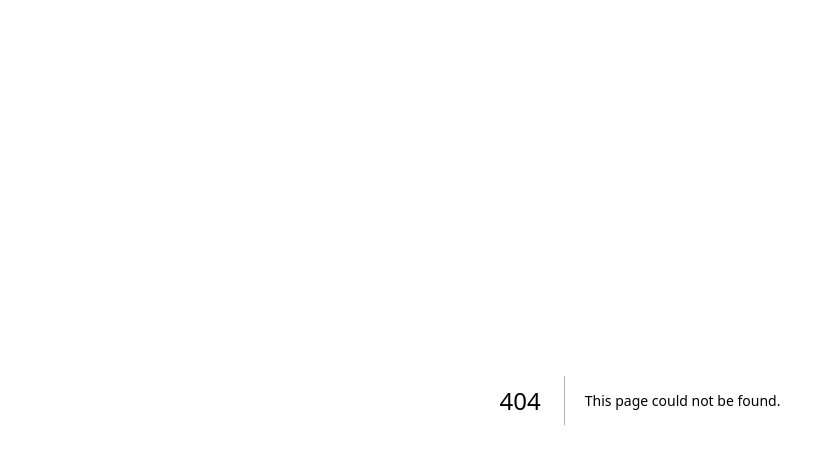
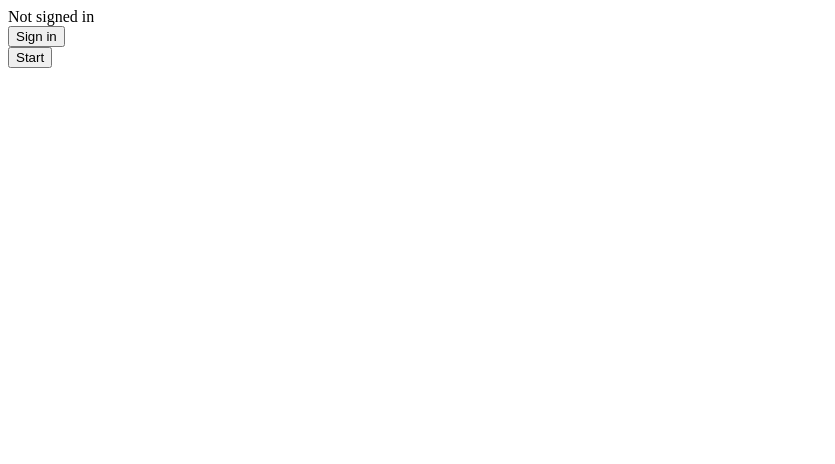
Before and after one commit to RamiRami96/Suumbike, a Next.js app: page / in a window 1280 px wide. Before the commit this address had no page. Shown: the top 464 px of the page, without its empty margins (0-835 px from the left). Built offline with nearby package versions, Linux system fonts and the light colour scheme; no server answers.

Commit message:
structure project

```diff
--- a/next.config.js
+++ b/next.config.js
@@ -1,6 +1,9 @@
 /** @type {import('next').NextConfig} */
 const nextConfig = {
   reactStrictMode: true,
-}
+  images: {
+    domains: ["platform-lookaside.fbsbx.com"],
+  },
+};
 
-module.exports = nextConfig
+module.exports = nextConfig;
--- /dev/null
+++ b/src/components/Auth/Logged.tsx
@@ -0,0 +1,23 @@
+import { Session } from "next-auth";
+import Image from "next/image";
+
+type Props = {
+  session: Session;
+  signOut: () => void;
+};
+
+export default function Logged({ session, signOut }: Props) {
+  return (
+    <>
+      Signed in as <h1 style={{ color: "red" }}>{session?.user?.name}</h1>{" "}
+      <br />
+      <Image
+        width={64}
+        height={64}
+        src={session.user?.image || ""}
+        alt="avatar"
+      />
+      <button onClick={() => signOut()}>Sign out</button>
+    </>
+  );
+}
--- /dev/null
+++ b/src/components/Auth/Login.tsx
@@ -0,0 +1,12 @@
+type Props = {
+  signIn: () => void;
+};
+
+export default function Login({ signIn }: Props) {
+  return (
+    <>
+      Not signed in <br />
+      <button onClick={signIn}>Sign in</button>
+    </>
+  );
+}
--- /dev/null
+++ b/src/components/Contacts/Contacts.tsx
@@ -0,0 +1,5 @@
+import React from "react";
+
+export default function Contacts() {
+  return <div>Contacts</div>;
+}
--- /dev/null
+++ b/src/components/Header/Header.tsx
@@ -0,0 +1,17 @@
+import { useSession, signIn, signOut } from "next-auth/react";
+import Logged from "../Auth/Logged";
+import Login from "../Auth/Login";
+
+export default function Header() {
+  const { data: session } = useSession();
+  console.log(session?.user);
+  return (
+    <header>
+      {session?.user ? (
+        <Logged session={session} signOut={signOut} />
+      ) : (
+        <Login signIn={signIn} />
+      )}
+    </header>
+  );
+}
--- /dev/null
+++ b/src/components/Start/Start.tsx
@@ -0,0 +1,3 @@
+export default function Start() {
+  return <button>Start</button>;
+}
--- /dev/null
+++ b/src/components/StreamView/StreamView.tsx
@@ -0,0 +1,3 @@
+export default function StreamView() {
+  return <div>StreamView</div>;
+}
--- /dev/null
+++ b/src/layouts/mainLayout.tsx
@@ -0,0 +1,15 @@
+import React from "react";
+import Header from "../components/Header/Header";
+
+type Props = {
+  children: React.ReactNode;
+};
+
+export default function MainLayout({ children }: Props) {
+  return (
+    <>
+      <Header />
+      {children}
+    </>
+  );
+}
--- a/src/pages/api/auth/[...nextauth].js
+++ b/src/pages/api/auth/[...nextauth].js
@@ -11,6 +11,7 @@ export const authOptions = {
     FacebookProvider({
       clientId: process.env.FACEBOOK_CLIENT_ID,
       clientSecret: process.env.FACEBOOK_CLIENT_SECRET,
+      scope: ["email", "public_profile", "user_link"],
     }),
   ],
   secret: process.env.AUTH_SECRET,
--- /dev/null
+++ b/src/pages/contacts.tsx
@@ -0,0 +1,5 @@
+import Contacts from "@/components/Contacts/Contacts";
+
+export default function ContactsPage() {
+  return <Contacts />;
+}
--- /dev/null
+++ b/src/pages/index.tsx
@@ -0,0 +1,10 @@
+import Start from "@/components/Start/Start";
+import MainLayout from "@/layouts/mainLayout";
+
+export default function Page() {
+  return (
+    <MainLayout>
+      <Start />
+    </MainLayout>
+  );
+}
```
Also changed, not shown: src/pages/login.tsx (deleted, +0 -22 lines).
